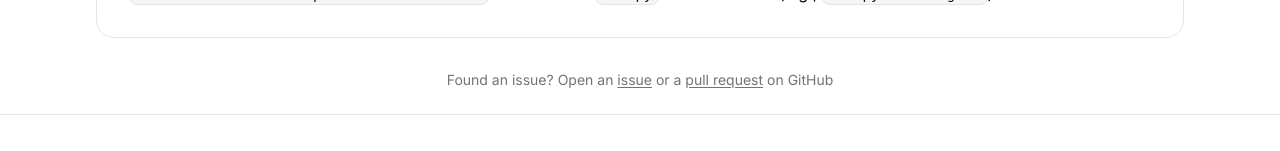
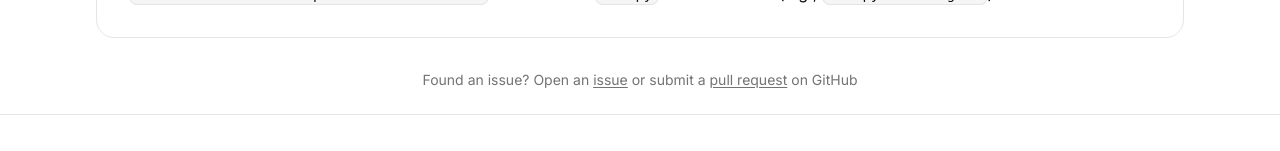
Before and after one commit to effessdev/effessdev.github.io, a Next.js app: page /posts/2026-07-27 in a window 1280 px wide. Shown: the part 6360-6511 px from the top of the page. Built offline with nearby package versions, Linux system fonts and the light colour scheme.

Commit message:
udpate prefooter

```diff
--- a/src/app/posts/[id]/page.tsx
+++ b/src/app/posts/[id]/page.tsx
@@ -110,7 +110,7 @@ export default async function PostPage({ params }: PostPageProps) {
         >
           issue
         </a>{" "}
-        or a{" "}
+        or submit a{" "}
         <a
           href="https://github.com/effessdev/effessdev.github.io/pulls"
           className="underline underline-offset-2"
```
